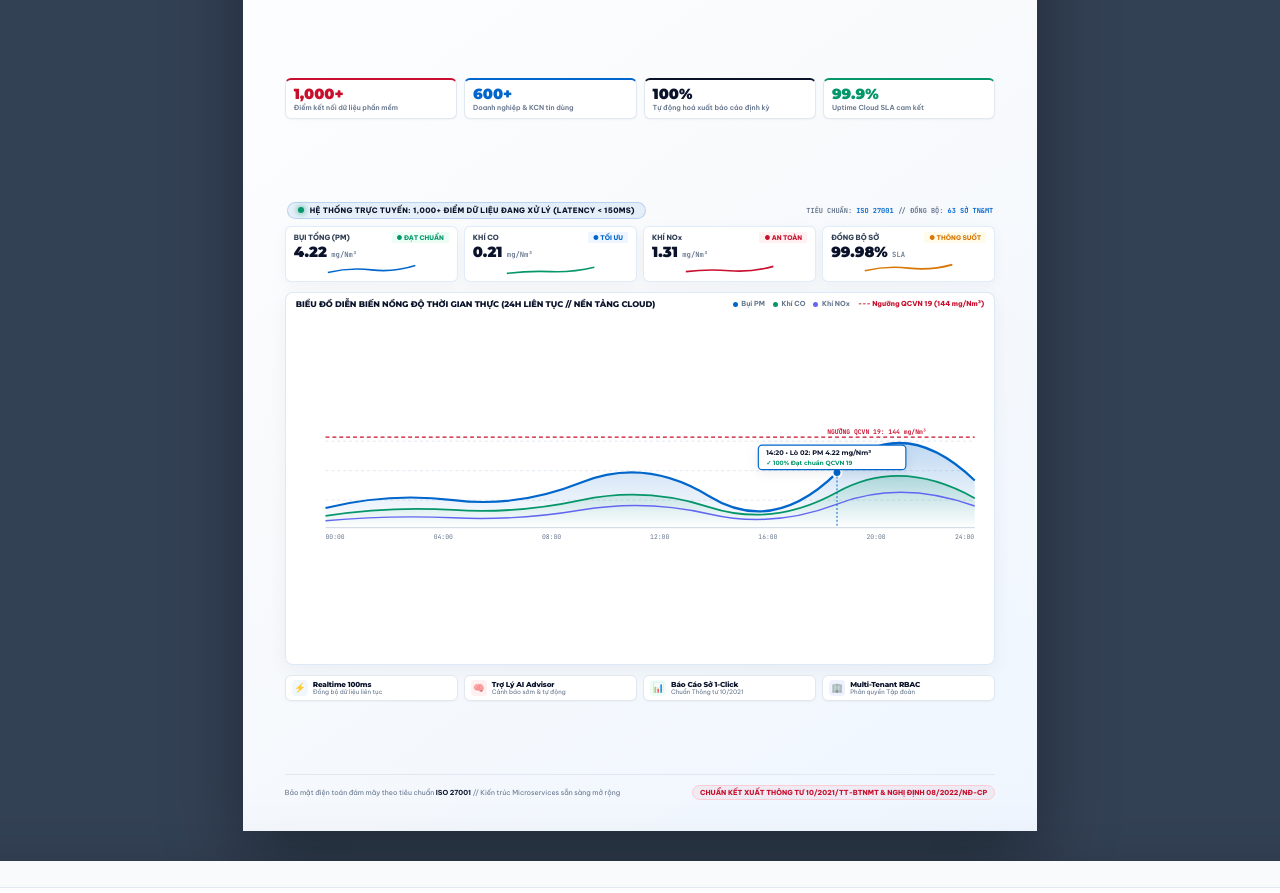
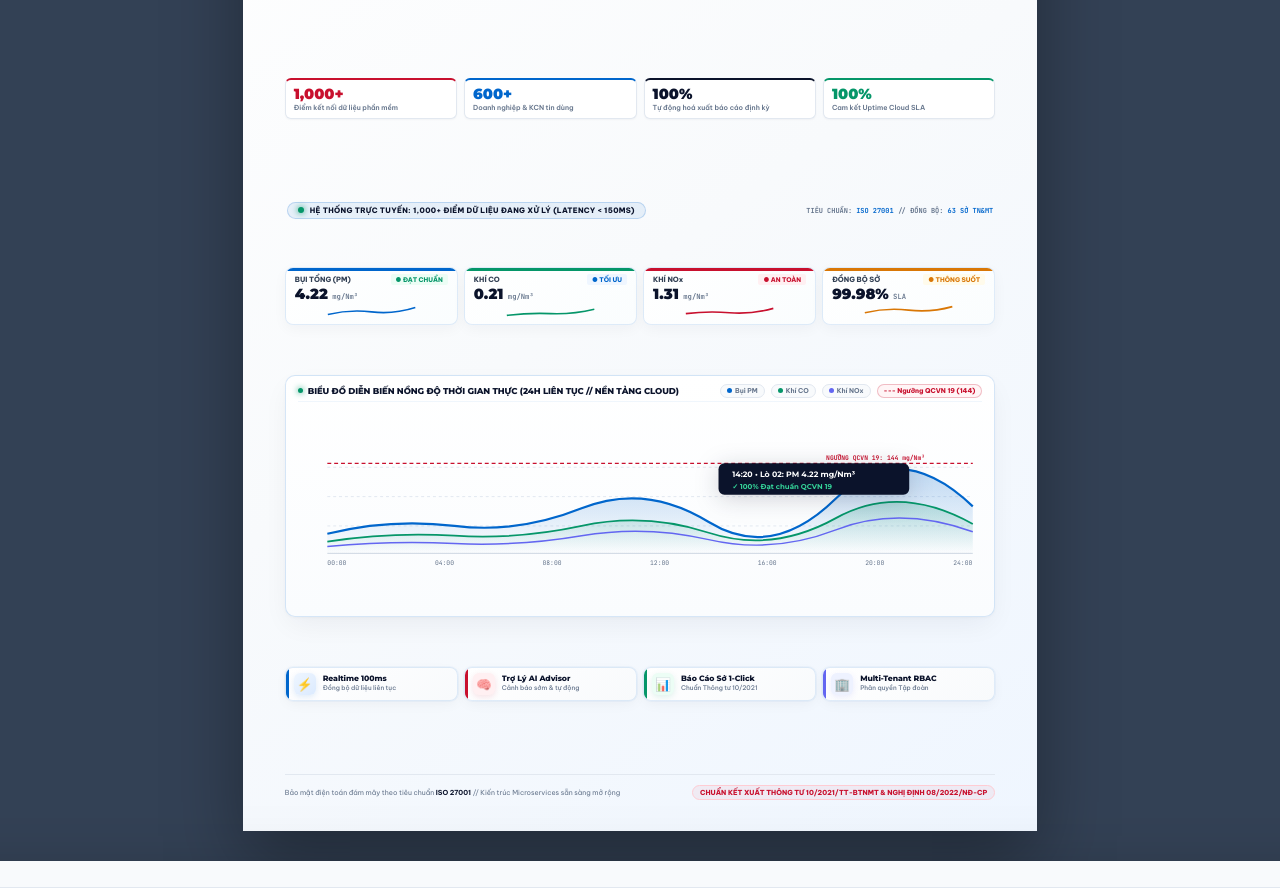
Before and after one commit to huudangdev/5s-brochure, a website: page templates/bi-fold.html in a window 1280 px wide. Shown: the part 322-1215 px from the top of the page. Drawn offline with Linux system fonts and the light colour scheme.

Commit message:
feat(cover): restore full-width alignment, clean horizontal feature cards, and 100% metric

```diff
--- a/templates/bi-fold.html
+++ b/templates/bi-fold.html
@@ -402,15 +402,29 @@
       margin-bottom: 2.5mm;
     }
     .seamless-kpi-card {
-      background: white;
+      background: linear-gradient(145deg, #FFFFFF 0%, #FAFDFE 100%);
       border: 1px solid rgba(0, 102, 204, 0.12);
-      border-radius: var(--radius-sm);
-      padding: 5px 8px;
+      border-radius: 8px;
+      padding: 6px 9px;
       display: flex;
       flex-direction: column;
       justify-content: space-between;
       box-shadow: 0 4px 14px rgba(11, 19, 43, 0.04);
-    }
+      position: relative;
+      overflow: hidden;
+    }
+    .seamless-kpi-card::before {
+      content: "";
+      position: absolute;
+      top: 0;
+      left: 0;
+      right: 0;
+      height: 2.5px;
+      background: var(--5s-blue);
+    }
+    .seamless-kpi-card:nth-child(2)::before { background: var(--5s-green); }
+    .seamless-kpi-card:nth-child(3)::before { background: var(--5s-crimson); }
+    .seamless-kpi-card:nth-child(4)::before { background: var(--5s-amber); }
     .seamless-kpi-top {
       display: flex;
       justify-content: space-between;
@@ -450,50 +464,72 @@
       overflow: visible;
     }
 
-    /* Main Seamless 24h Area Chart directly on the background */
+    /* Main Seamless 24h Area Chart directly on the background (Ultra-modern SaaS) */
     .seamless-chart-box {
-      background: white;
-      border: 1px solid rgba(0, 102, 204, 0.14);
-      border-radius: var(--radius-md);
-      padding: 6px 10px;
+      background: linear-gradient(180deg, #FFFFFF 0%, #FAFCFE 100%);
+      border: 1px solid rgba(0, 102, 204, 0.16);
+      border-radius: 10px;
+      padding: 8px 12px 6px 12px;
       display: flex;
       flex-direction: column;
       justify-content: space-between;
-      box-shadow: 0 6px 20px rgba(11, 19, 43, 0.05);
+      box-shadow: 0 10px 28px -4px rgba(11, 19, 43, 0.06), 0 1px 3px rgba(11, 19, 43, 0.03);
       margin-bottom: 2.5mm;
-      flex: 1;
+      height: 64mm;
+      flex: none;
+      position: relative;
     }
     .seamless-chart-header {
       display: flex;
       justify-content: space-between;
       align-items: center;
       margin-bottom: 3px;
+      padding-bottom: 3px;
+      border-bottom: 1px solid rgba(0, 102, 204, 0.06);
     }
     .seamless-chart-title {
-      font-size: 6.2pt;
+      font-size: 6.4pt;
       font-weight: 800;
       font-family: 'Montserrat', sans-serif;
       color: var(--ink-primary);
       letter-spacing: -0.01em;
+      display: flex;
+      align-items: center;
+      gap: 5px;
+    }
+    .chart-live-dot {
+      width: 5px;
+      height: 5px;
+      border-radius: 50%;
+      background: var(--5s-green);
+      box-shadow: 0 0 6px var(--5s-green);
+      display: inline-block;
     }
     .seamless-chart-legend {
       display: flex;
-      gap: 8px;
-      font-size: 5.2pt;
+      gap: 6px;
+      font-size: 5pt;
       font-weight: 700;
       color: var(--ink-muted);
+    }
+    .leg-capsule {
+      background: #F8FAFC;
+      border: 1px solid #E2E8F0;
+      padding: 1.5px 6px;
+      border-radius: var(--radius-full);
+      display: inline-flex;
+      align-items: center;
+      gap: 3px;
     }
     .leg-circle {
       display: inline-block;
       width: 5px;
       height: 5px;
       border-radius: 50%;
-      margin-right: 2px;
-      vertical-align: middle;
     }
     .seamless-svg-chart {
       width: 100%;
-      height: 100%;
+      height: 52mm;
       overflow: visible;
     }
 
@@ -505,40 +541,83 @@
       flex-shrink: 0;
     }
     .seamless-feat-pill {
-      background: white;
-      border: 1px solid var(--paper-line);
-      border-radius: var(--radius-sm);
-      padding: 4px 6px;
-      display: flex;
-      align-items: center;
-      gap: 5px;
-      box-shadow: var(--shadow-xs);
-    }
+      background: linear-gradient(145deg, #FFFFFF 0%, #F8FAFC 100%);
+      border: 1px solid rgba(0, 102, 204, 0.12);
+      border-radius: 8px;
+      padding: 5px 8px;
+      display: flex;
+      align-items: center;
+      gap: 7px;
+      box-shadow: 0 4px 14px -2px rgba(11, 19, 43, 0.05), 0 0 0 1px rgba(0, 102, 204, 0.04);
+      position: relative;
+      overflow: hidden;
+      min-width: 0;
+    }
+    .seamless-feat-pill::before {
+      content: "";
+      position: absolute;
+      top: 0;
+      left: 0;
+      width: 3px;
+      height: 100%;
+      background: var(--5s-blue);
+      border-radius: 2px 0 0 2px;
+    }
+    .seamless-feat-pill:nth-child(2)::before { background: var(--5s-crimson); }
+    .seamless-feat-pill:nth-child(3)::before { background: var(--5s-green); }
+    .seamless-feat-pill:nth-child(4)::before { background: #6366F1; }
+
     .feat-icon-badge {
-      width: 16px;
-      height: 16px;
-      border-radius: 4px;
-      background: var(--5s-blue-subtle);
+      width: 22px;
+      height: 22px;
+      border-radius: 6px;
+      background: linear-gradient(135deg, #EFF6FF, #DBEAFE);
       color: var(--5s-blue);
       display: flex;
       align-items: center;
       justify-content: center;
-      font-size: 7pt;
+      font-size: 9.5pt;
       flex-shrink: 0;
       font-weight: 800;
+      box-shadow: 0 2px 6px rgba(0, 102, 204, 0.12);
+    }
+    .seamless-feat-pill:nth-child(2) .feat-icon-badge {
+      background: linear-gradient(135deg, #FFF1F2, #FFE4E6);
+      color: var(--5s-crimson);
+      box-shadow: 0 2px 6px rgba(200, 16, 46, 0.12);
+    }
+    .seamless-feat-pill:nth-child(3) .feat-icon-badge {
+      background: linear-gradient(135deg, #ECFDF5, #D1FAE5);
+      color: var(--5s-green);
+      box-shadow: 0 2px 6px rgba(5, 150, 105, 0.12);
+    }
+    .seamless-feat-pill:nth-child(4) .feat-icon-badge {
+      background: linear-gradient(135deg, #EEF2FF, #E0E7FF);
+      color: #6366F1;
+      box-shadow: 0 2px 6px rgba(99, 102, 241, 0.12);
+    }
+
+    .feat-pill-text {
+      flex: 1;
+      min-width: 0;
+      white-space: nowrap;
+      overflow: hidden;
     }
     .feat-pill-text h6 {
-      font-size: 5.4pt;
+      font-size: 5.8pt;
       font-weight: 800;
       color: var(--ink-primary);
-      margin-bottom: 0.5px;
-      line-height: 1;
+      margin-bottom: 1px;
+      line-height: 1.15;
+      font-family: 'Montserrat', sans-serif;
+      letter-spacing: -0.01em;
     }
     .feat-pill-text p {
-      font-size: 4.6pt;
+      font-size: 4.8pt;
       color: var(--ink-muted);
       margin-bottom: 0;
-      line-height: 1;
+      line-height: 1.15;
+      font-weight: 500;
     }
     /* Cover Footer Band */
     .cover-footer {
@@ -1344,8 +1423,8 @@
           <div class="cover-metric-label">Tự động hoá xuất báo cáo định kỳ</div>
         </div>
         <div class="cover-metric-cell">
-          <div class="cover-metric-num" style="color: var(--5s-green);">99.9%</div>
-          <div class="cover-metric-label">Uptime Cloud SLA cam kết</div>
+          <div class="cover-metric-num" style="color: var(--5s-green);">100%</div>
+          <div class="cover-metric-label">Cam kết Uptime Cloud SLA</div>
         </div>
       </div>
 
@@ -1413,12 +1492,15 @@
         <!-- Main 24h Area Chart directly on background -->
         <div class="seamless-chart-box">
           <div class="seamless-chart-header">
-            <span class="seamless-chart-title">BIỂU ĐỒ DIỄN BIẾN NỒNG ĐỘ THỜI GIAN THỰC (24H LIÊN TỤC // NỀN TẢNG CLOUD)</span>
+            <span class="seamless-chart-title">
+              <span class="chart-live-dot"></span>
+              BIỂU ĐỒ DIỄN BIẾN NỒNG ĐỘ THỜI GIAN THỰC (24H LIÊN TỤC // NỀN TẢNG CLOUD)
+            </span>
             <div class="seamless-chart-legend">
-              <span><span class="leg-circle" style="background: #0066CC;"></span> Bụi PM</span>
-              <span><span class="leg-circle" style="background: #059669;"></span> Khí CO</span>
-              <span><span class="leg-circle" style="background: #6366F1;"></span> Khí NOx</span>
-              <span style="color: #C8102E; font-weight: 800;">--- Ngưỡng QCVN 19 (144 mg/Nm³)</span>
+              <span class="leg-capsule"><span class="leg-circle" style="background: #0066CC;"></span> Bụi PM</span>
+              <span class="leg-capsule"><span class="leg-circle" style="background: #059669;"></span> Khí CO</span>
+              <span class="leg-capsule"><span class="leg-circle" style="background: #6366F1;"></span> Khí NOx</span>
+              <span class="leg-capsule" style="color: #C8102E; font-weight: 800; border-color: rgba(200, 16, 46, 0.25); background: #FFF5F6;">--- Ngưỡng QCVN 19 (144)</span>
             </div>
           </div>
 
@@ -1454,13 +1536,9 @@
 
             <!-- NOx Curve (Violet) -->
             <path d="M 30 101 Q 95 95 160 98 T 290 90 T 420 94 T 550 84 T 690 86" fill="none" stroke="#6366F1" stroke-width="1.5" />
-
-            <!-- Interactive Active Hover Tooltip Callout -->
-            <circle cx="550" cy="52" r="4.5" fill="#0066CC" stroke="#FFFFFF" stroke-width="2" />
-            <line x1="550" y1="52" x2="550" y2="108" stroke="#0066CC" stroke-dasharray="2,2" />
-            <rect x="470" y="24" width="150" height="25" rx="4" fill="#FFFFFF" stroke="#0066CC" stroke-width="1.2" filter="drop-shadow(0 2px 6px rgba(0,0,0,0.08))" />
-            <text x="478" y="34" fill="#0B132B" font-size="6.8" font-family="Montserrat" font-weight="bold">14:20 • Lò 02: PM 4.22 mg/Nm³</text>
-            <text x="478" y="44" fill="#059669" font-size="6.2" font-family="Montserrat" font-weight="bold">✓ 100% Đạt chuẩn QCVN 19</text>
+            <rect x="430" y="16" width="195" height="32" rx="6" fill="#0B132B" filter="drop-shadow(0 4px 12px rgba(11,19,43,0.18))" />
+            <text x="444" y="30" fill="#FFFFFF" font-size="8" font-family="Montserrat" font-weight="bold">14:20 • Lò 02: PM 4.22 mg/Nm³</text>
+            <text x="444" y="42" fill="#34D399" font-size="7.2" font-family="Montserrat" font-weight="bold">✓ 100% Đạt chuẩn QCVN 19</text>
 
             <!-- Time-axis Labels -->
             <text x="30" y="120" fill="#64748B" font-size="6.5" font-family="JetBrains Mono">00:00</text>
```
Also changed, not shown: dist/ui-ux-audit/01-front-cover.png, 2 other files.
